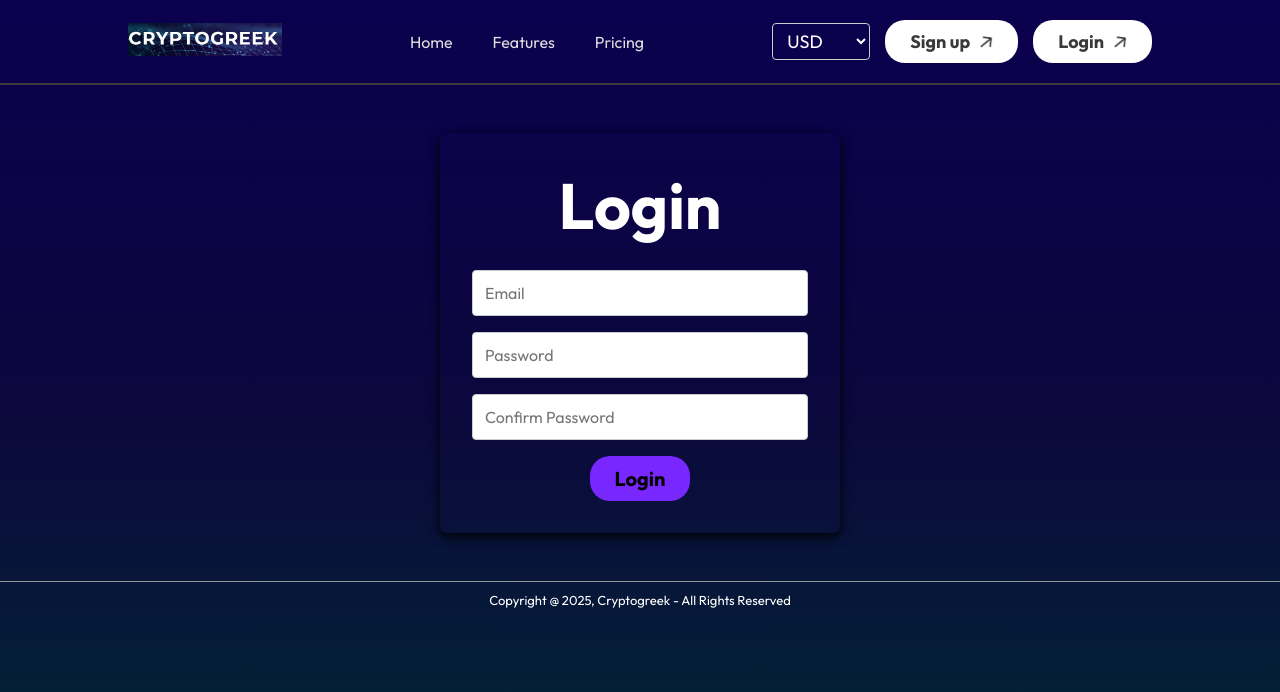
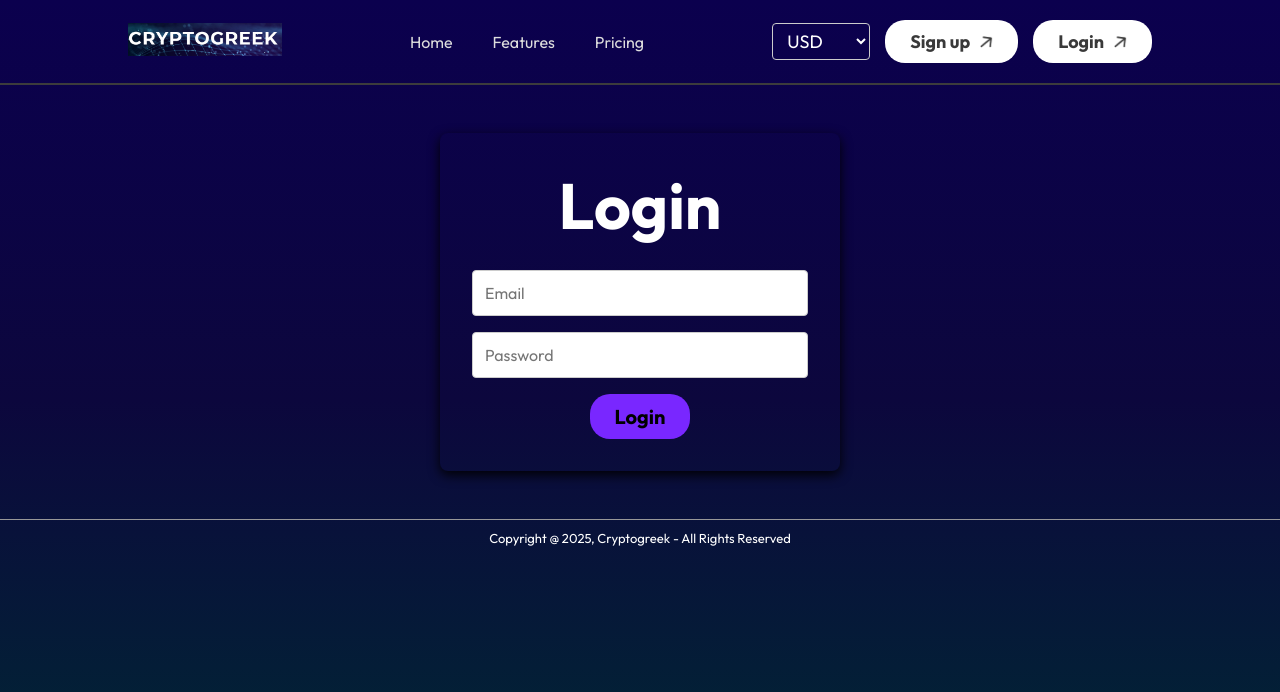
Before and after one commit to Joaquin95/Cryptogreek, a React (Vite) app: page /Login in a window 1280 px wide. Shown: the top 692 px of the page. Built offline with nearby package versions, Linux system fonts and the light colour scheme; no server answers.

Commit message:
fixed login backend funct

```diff
--- a/src/components/Login/login.jsx
+++ b/src/components/Login/login.jsx
@@ -6,7 +6,6 @@ const Login = () => {
   const [formData, setFormData] = useState({
     email: "",
     password: "",
-    confirmPassword: "",
   });
 
   const [message, setMessage] = useState("");
@@ -20,12 +19,12 @@ const Login = () => {
     e.preventDefault();
 
     if (!formData.email || !formData.password) {
-      setMessage("Passwords do not match");
+      setMessage("Email and password are required.");
       return;
     }
 
     try {
-      const response = await fetch("https://your-backend-api.com/signup", {
+      const response = await fetch("http://localhost:5000/api/auth/login", {
         method: "POST",
         headers: { "Content-Type": "application/json" },
         body: JSON.stringify(formData),
@@ -33,10 +32,11 @@ const Login = () => {
 
       const data = await response.json();
       if (response.ok) {
-        setMessage("Sign-up successful!");
-        setTimeout(() => navigate("/"), 2000);
+        setMessage("Login successful!");
+        localStorage.setItem("token", data.token);
+        setTimeout(() => navigate("/dashboard"), 2000);
       } else {
-        setMessage(data.error || "Sign-up failed.");
+        setMessage(data.error || "Login failed.");
       }
     } catch (error) {
       setMessage("Network error. Try again");
@@ -62,13 +62,6 @@ const Login = () => {
           onChange={handleChange}
           required
         />
-        <input
-          type="password"
-          name="confirmPassword"
-          placeholder="Confirm Password"
-          onChange={handleChange}
-          required
-        />
         <button type="submit">Login</button>
       </form>
     </div>
```
